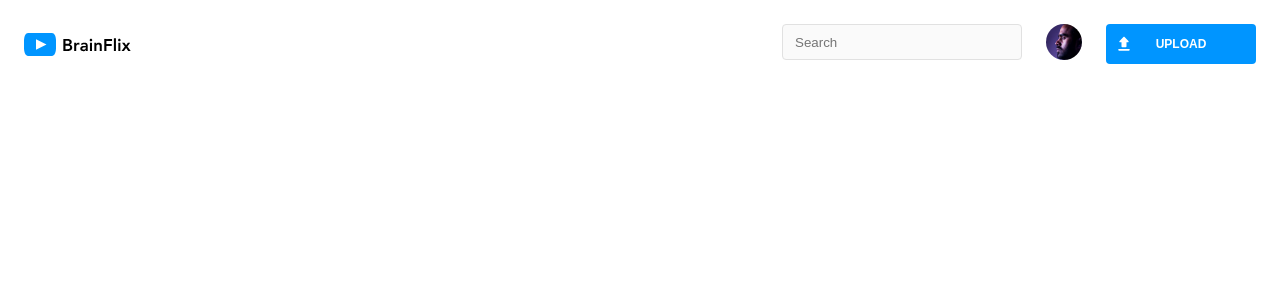
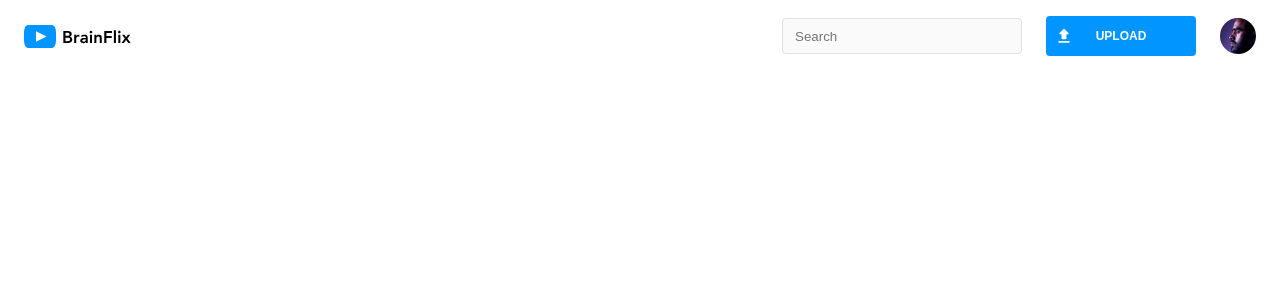
Before and after one commit to kirill-develops/brainstation-brainflix-spa, a React (Create React App) app: page / in a window 1280 px wide. Shown: the top 300 px of the page. Built offline with nearby package versions, Linux system fonts and the light colour scheme.

Commit message:
corrected horizontal break and search field stretches full width during mobile application

```diff
--- a/src/components/Nav/Nav.js
+++ b/src/components/Nav/Nav.js
@@ -9,8 +9,11 @@ const Nav = () => {
     <nav className="nav">
       <img src={logo} className="nav__logo" alt="site logo"></img>
       <form className="nav__form">
-        <input type="text" name="search" className="nav__search" placeholder="Search"></input>
-        <img src={avatar} className="nav__avatar" alt="user avatar" forHTML="search"></img>
+        <div className="nav__mobile-form">
+          <input type="text" name="search" className="nav__search" placeholder="Search"></input>
+          <button className="nav__button--tablet">UPLOAD</button>
+          <img src={avatar} className="nav__avatar" alt="user avatar" forHTML="search"></img>
+        </div>
         <button className="nav__button">UPLOAD</button>
       </form>
     </nav>
--- a/src/components/Nav/Nav.scss
+++ b/src/components/Nav/Nav.scss
@@ -30,12 +30,25 @@
     }
   };
 
+  &__mobile-form {
+    box-sizing: border-box;
+    width: 100%;
+    display: flex;
+    justify-content: space-between;
+    align-items: center;
+    flex-wrap: nowrap;
+
+    @include tablet {
+      width: initial;
+    }
+  }
+
   &__search {
     @include form;
     @include block-mobile-padding;
     margin-left: 0;
     box-sizing: border-box;
-    width: 81%;
+    width: 100%;
 
     @include tablet {
       @include block-tablet-padding;
@@ -49,7 +62,7 @@
     vertical-align: middle;
 
     @include tablet {
-      margin: 0 $tablet-component-padding 0 0;
+      margin: 0 0 0 $tablet-component-padding;
     }
   };
 
@@ -58,9 +71,20 @@
     @include label-button-mobile;
     background-image: url('../../assets/Icons/upload.svg');
 
+    &--tablet {
+      display: none;
+
+      @include tablet {
+        @include button;
+        @include label-button-mobile;
+        display: inline-block;
+        background-image: url('../../assets/Icons/upload.svg');
+        width: $cta-tablet-min-width;
+        padding: 0 $cta-tablet-horizontal-padding;
+      }
+    }
     @include tablet {
-      width: $cta-tablet-min-width;
-      padding: 0 $cta-tablet-horizontal-padding;
+      display: none;
     }
   };
 
--- a/src/styles/partials/_mixins.scss
+++ b/src/styles/partials/_mixins.scss
@@ -7,7 +7,7 @@
   margin: $mobile-component-padding;
 }
 @mixin block-tablet-padding {
-  margin: $tablet-component-padding;
+  margin: $mobile-component-padding $tablet-component-padding;
 }
 @mixin element-mobile-padding {
   margin: $mobile-component-padding auto;
```
